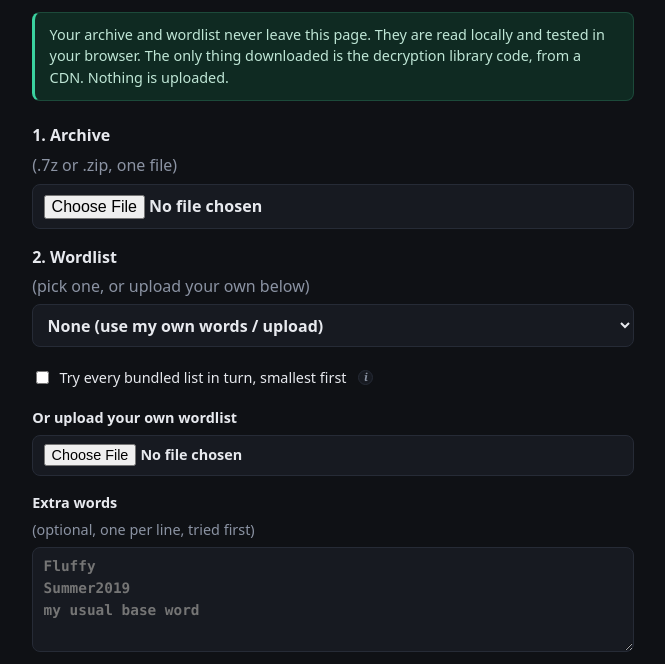
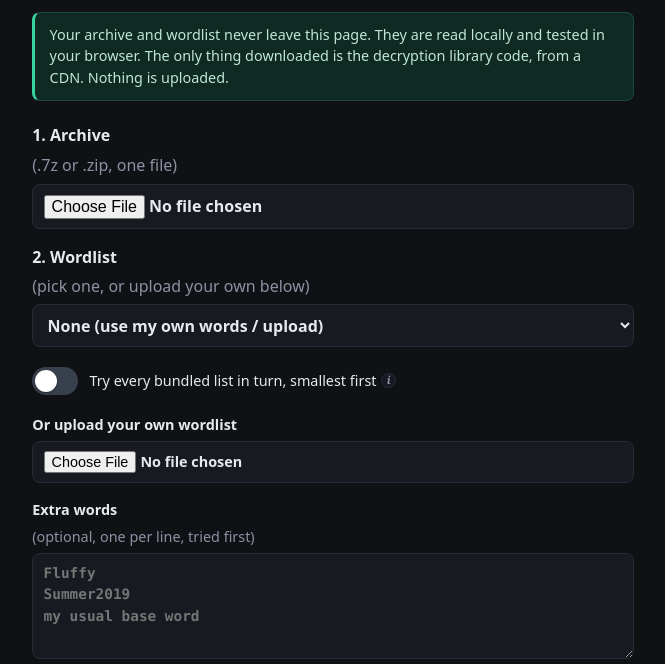
Before and after one commit to PseudoSyntax/Zip-Recovery, a plain HTML site: page docs/index.html in a window 1280 px wide. Shown: the part 136-800 px from the top of the page, without its empty margins (307-972 px from the left). Drawn offline with Linux system fonts and the light colour scheme.

Commit message:
Style the "try all lists" control as an iOS-style on/off toggle
Replace the plain checkbox with a switch (grey track off, iOS-green on, sliding
knob). The input keeps id/name all_lists, so the existing handler is unchanged.

Co-Authored-By: Claude Opus 4.8 <noreply@anthropic.com>

```diff
--- a/docs/index.html
+++ b/docs/index.html
@@ -29,10 +29,15 @@
         </select>
       </label>
       <div id="wl-info" class="wl-info" hidden></div>
-      <label class="chk"><input type="checkbox" name="all_lists" id="all_lists">
-        Try every bundled list in turn, smallest first
-        <button type="button" class="info" aria-label="What does trying all lists do?" data-tip="Ignores the single pick above and runs through all the bundled lists one after another, smallest first, stopping as soon as the password is found. Thorough, but it can be very slow once it reaches the million-plus lists.">i</button>
-      </label>
+      <div class="toggle-row">
+        <label class="switch">
+          <input type="checkbox" name="all_lists" id="all_lists">
+          <span class="slider"></span>
+        </label>
+        <span class="toggle-label">Try every bundled list in turn, smallest first
+          <button type="button" class="info" aria-label="What does trying all lists do?" data-tip="Ignores the single pick above and runs through all the bundled lists one after another, smallest first, stopping as soon as the password is found. Thorough, but it can be very slow once it reaches the million-plus lists.">i</button>
+        </span>
+      </div>
       <label>Or upload your own wordlist
         <input type="file" name="wordlist" accept=".txt,.lst,.dic,.wordlist">
       </label>
--- a/docs/style.css
+++ b/docs/style.css
@@ -120,3 +120,13 @@ select { background: var(--panel); color: var(--ink); border: 1px solid var(--li
 .check-result { margin-top: 1rem; padding: .8rem 1rem; border-radius: 8px; border: 1px solid var(--line); background: var(--panel); font-size: .9rem; line-height: 1.5; }
 .check-result.ok { border-color: var(--ok); background: #0f3a2c; color: #d7ffe9; }
 .check-result.err { border-color: var(--err); background: #3a1313; color: #ffd9d9; }
+/* iOS-style on/off toggle */
+.toggle-row { display: flex; align-items: center; gap: .7rem; margin: .2rem 0; }
+.toggle-label { font-size: .9rem; display: inline-flex; align-items: center; }
+.switch { position: relative; display: inline-block; width: 46px; height: 28px; flex: none; }
+.switch input { position: absolute; opacity: 0; width: 0; height: 0; }
+.switch .slider { position: absolute; inset: 0; cursor: pointer; background: #39404d; border-radius: 999px; transition: background .2s ease; }
+.switch .slider::before { content: ""; position: absolute; height: 22px; width: 22px; left: 3px; top: 3px; background: #fff; border-radius: 50%; transition: transform .2s ease; box-shadow: 0 1px 2px rgba(0,0,0,.4); }
+.switch input:checked + .slider { background: #34c759; }
+.switch input:checked + .slider::before { transform: translateX(18px); }
+.switch input:focus-visible + .slider { outline: 2px solid var(--accent); outline-offset: 2px; }
```
